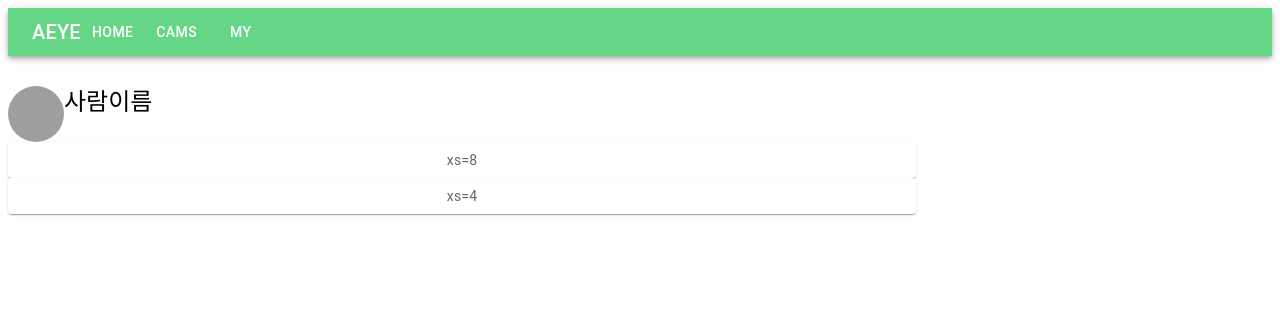
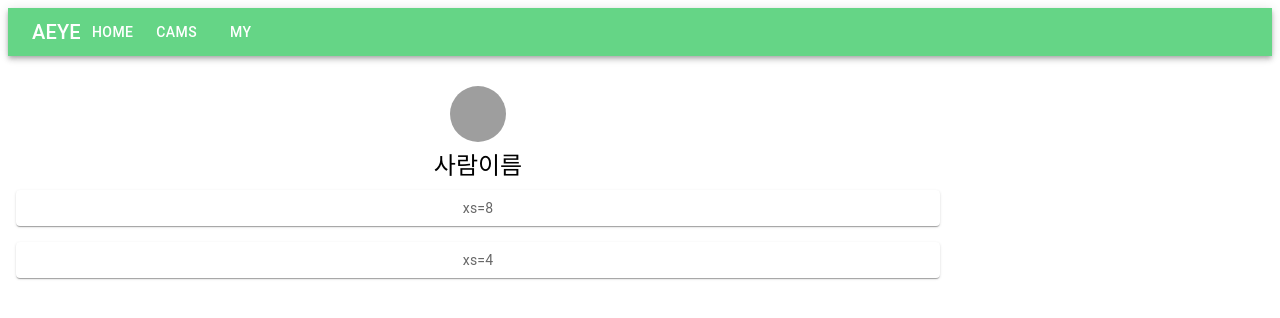
Before and after one commit to KNU-AEYE/AEYE-FE, a Next.js app in the folder aeye/: page /my in a window 1280 px wide. Shown: the top 318 px of the page. Built offline with nearby package versions, Linux system fonts and the light colour scheme; grey boxes are pictures that could not be loaded.

Commit message:
✨ Feat: profile page frame

```diff
--- a/aeye/app/(nav)/my/page.tsx
+++ b/aeye/app/(nav)/my/page.tsx
@@ -17,13 +17,13 @@ const Item = styled(Paper)(({ theme }) => ({
 	padding: theme.spacing(1),
 	textAlign: 'center',
 	color: theme.palette.text.secondary,
+	margin: theme.spacing(1),
 }));
-
 
 function ProfileAvatar() {
 	const [avatar, setAvatar] = useState<string | null>(null);
 	return (
-		<div style={{ display: 'flex', flexDirection: 'row' }}>
+		<div style={{ display: 'flex', flexDirection: 'column', alignItems: 'center' }}>
 			<Tooltip title="Update Avatar" placement="top-start">
 				<Avatar
 					alt="User Avatar"
@@ -31,7 +31,7 @@ function ProfileAvatar() {
 					sx={{ width: 56, height: 56 }}
 				/>
 			</Tooltip>
-			<Typography variant="h5" component="h2">
+			<Typography variant="h5" component="h2" style={{ marginTop: '8px' }}>
 				사람이름
 			</Typography>
 		</div>
@@ -41,7 +41,7 @@ function ProfileAvatar() {
 export default function MyPage() {
 	return (
 		<Box sx={{ flexGrow: 1 }}>
-			<Grid container spacing={20}>
+			<Grid container spacing={4}>
 				<Grid item xs={12} md={8} lg={9} container direction="column">
 					<ProfileAvatar />
 					<Grid item>
```
